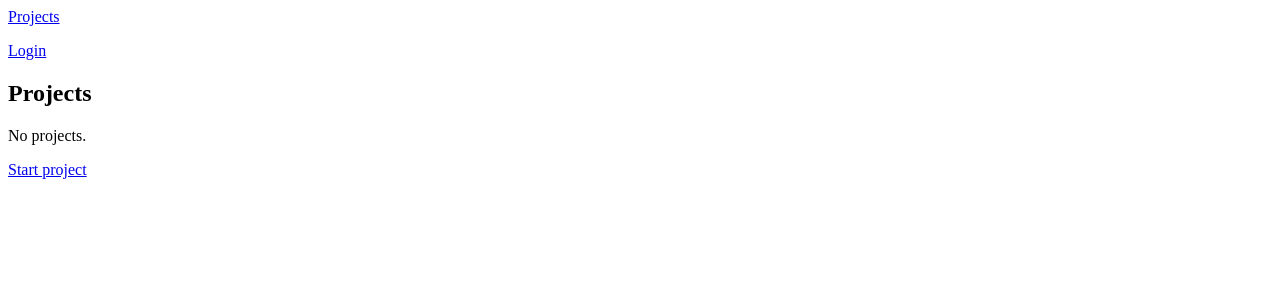
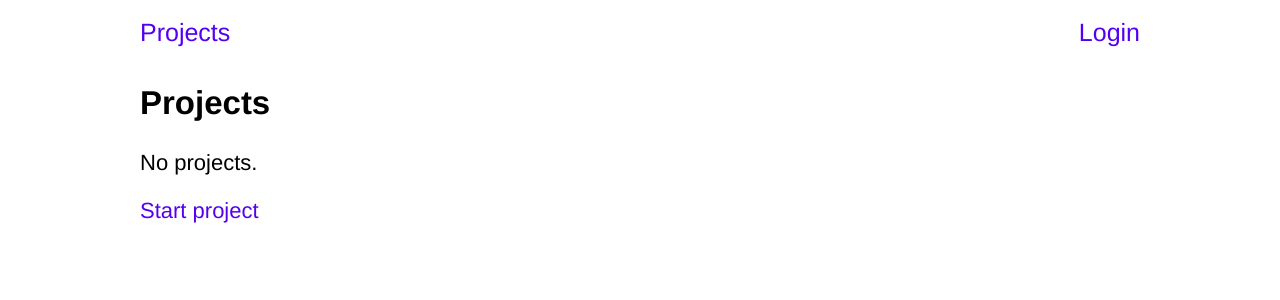
Before and after one commit to arevej/Mitarbet, a Django app: page /projects/ in a window 1280 px wide. Shown: the top 300 px of the page. Run offline with Django 3.2, Linux system fonts and the light colour scheme; data that the repository does not hold is empty.

Commit message:
Add basic styling

```diff
--- /dev/null
+++ b/projects/static/style.css
@@ -0,0 +1,33 @@
+body {
+  font-size: 22px;
+  font-family: Helvetica;
+}
+
+.container {
+  width: 1000px;
+  margin: 0 auto;
+}
+
+.top-menu {
+  font-size: 25px;
+  padding: 10px 0;
+  display: flex;
+  justify-content: space-between;
+  align-items: center;
+}
+
+a {
+  color: #5400f0;
+  text-decoration: none;
+  transition: color 0.3s;
+}
+
+a:hover {
+  color: #220061;
+}
+
+.project-menu {
+  padding: 10px 0;
+  display: flex;
+  justify-content: space-between;
+}
--- a/projects/templates/base.html
+++ b/projects/templates/base.html
@@ -1,12 +1,22 @@
+{% load static %}
+
+<link rel="stylesheet" type="text/css" href="{% static 'style.css' %}" />
+
+<div class="container">
+  <div class="top-menu">
     <a href="/projects">Projects</a>
-<p>
+    <div>
       {% if request.user.is_authenticated %}
+        <a href="{% url 'profile' request.user.username %}">{{ request.user.username }}</a>
         <a href="/logout">Logout</a>
-    <a href="{% url 'profile' request.user.username %}">{{ request.user.username }}</a>
       {% else %}
         <a href="/login">Login</a>
       {% endif %}
-</p>
+    </div>
+  </div>
 
+  <div>
     {% block content %}
     {% endblock %}
+  </div>
+</div>
--- a/projects/templates/projects/project.html
+++ b/projects/templates/projects/project.html
@@ -4,8 +4,6 @@
 {% block project_content %}
 <h2>{{project.project_name}}</h2>
 <p>{{project.creation_date}}</p>
-<a href="{% url 'discussion_list' project.id %}">Discussions</a>
-<a href="{% url 'edit_project' project.id %}">Settings</a>
 
 <div class="wiki">
   {{ project.wiki | markdown | safe }}
```
Also changed, not shown: projects/templates/base_project.html (+7 -1 lines), projects/templates/discussions/discussion.html (+5 -7 lines). Lines whose indentation alone changed are shown as unchanged.
